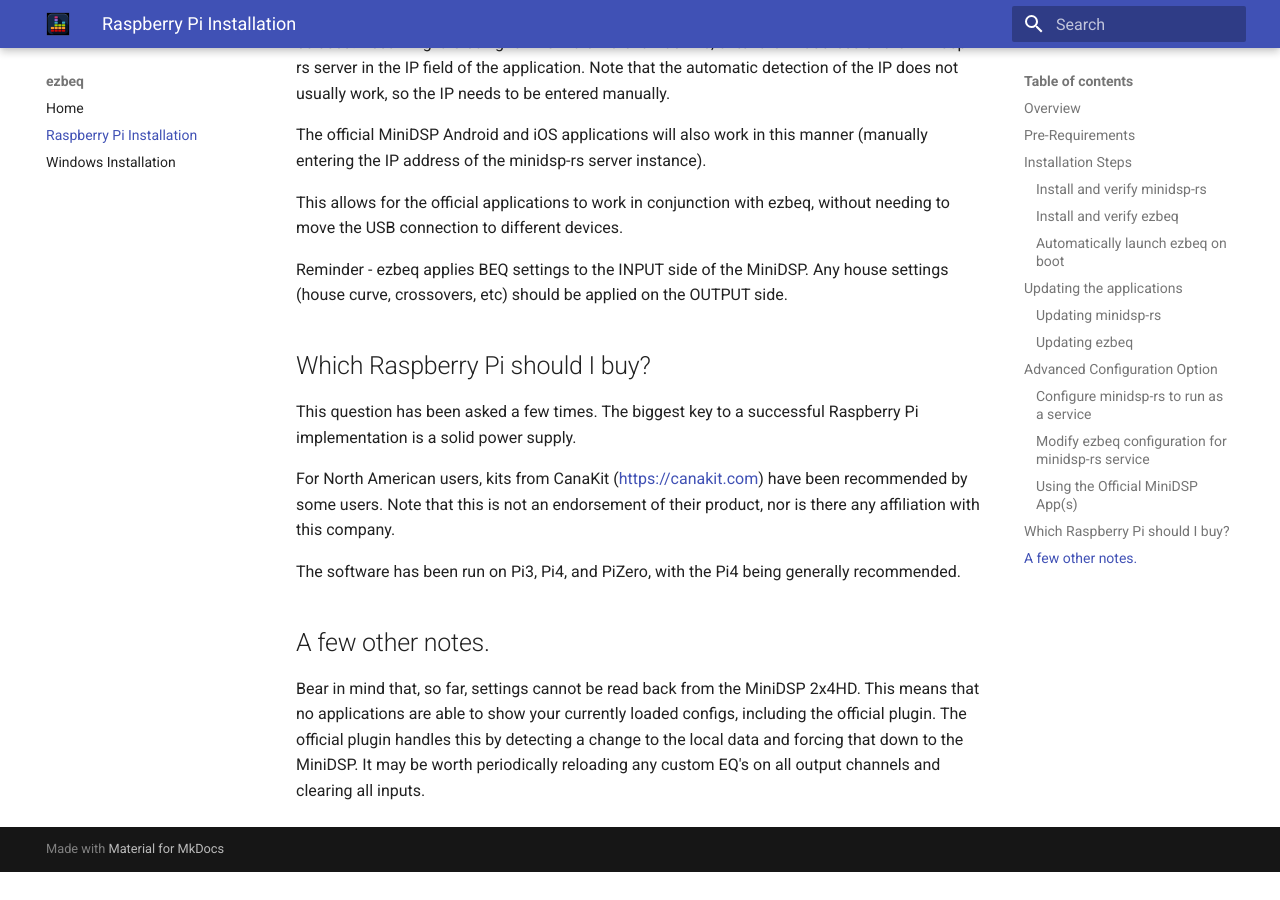
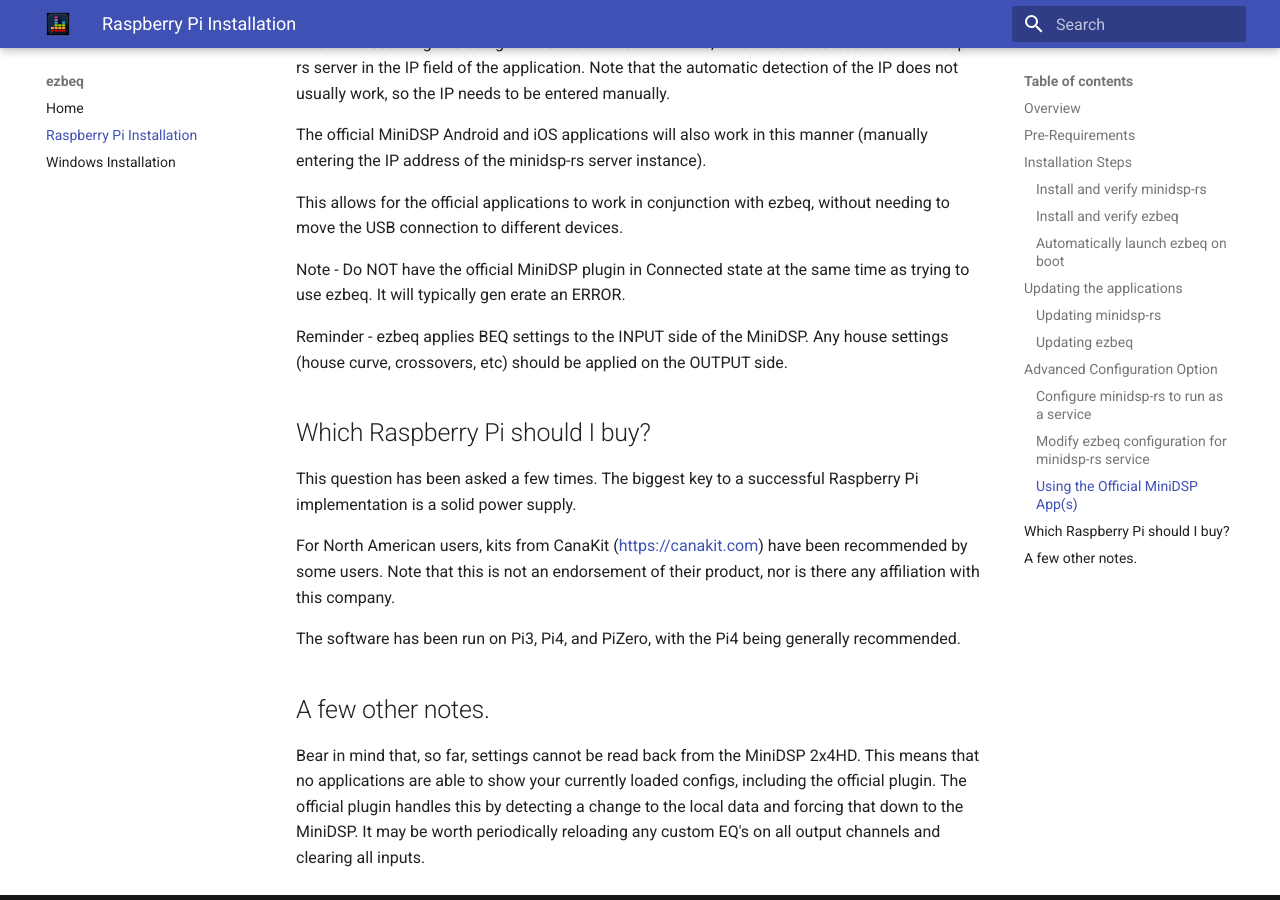
Before and after one commit to 3ll3d00d/ezbeq, an MkDocs documentation site: the page built from docs/rpi.md, in a window 1280 px wide and 900 px high, scrolled down 9360 px. Built offline with MkDocs 1.6.1 and Material for MkDocs 9.7.7, drawn with Linux system fonts in a browser that asks for light colours; before the commit the page ends 10232 px from its top, so only the background shows below that.

Commit message:
Add a cautionary note about server mode and the official plugin

```diff
--- a/docs/rpi.md
+++ b/docs/rpi.md
@@ -254,6 +254,9 @@
 
 This allows for the official applications to work in conjunction with ezbeq, without needing to move the USB connection to different devices.
 
+Note - Do NOT have the official MiniDSP plugin in Connected state at the same time as trying to use ezbeq. It will typically gen
+erate an ERROR.
+
 Reminder - ezbeq applies BEQ settings to the INPUT side of the MiniDSP. Any house settings (house curve, crossovers, etc) should be applied on the OUTPUT side.
 
 ## Which Raspberry Pi should I buy?
```
Also changed, not shown: docs/win.md (+2 -0 lines).
